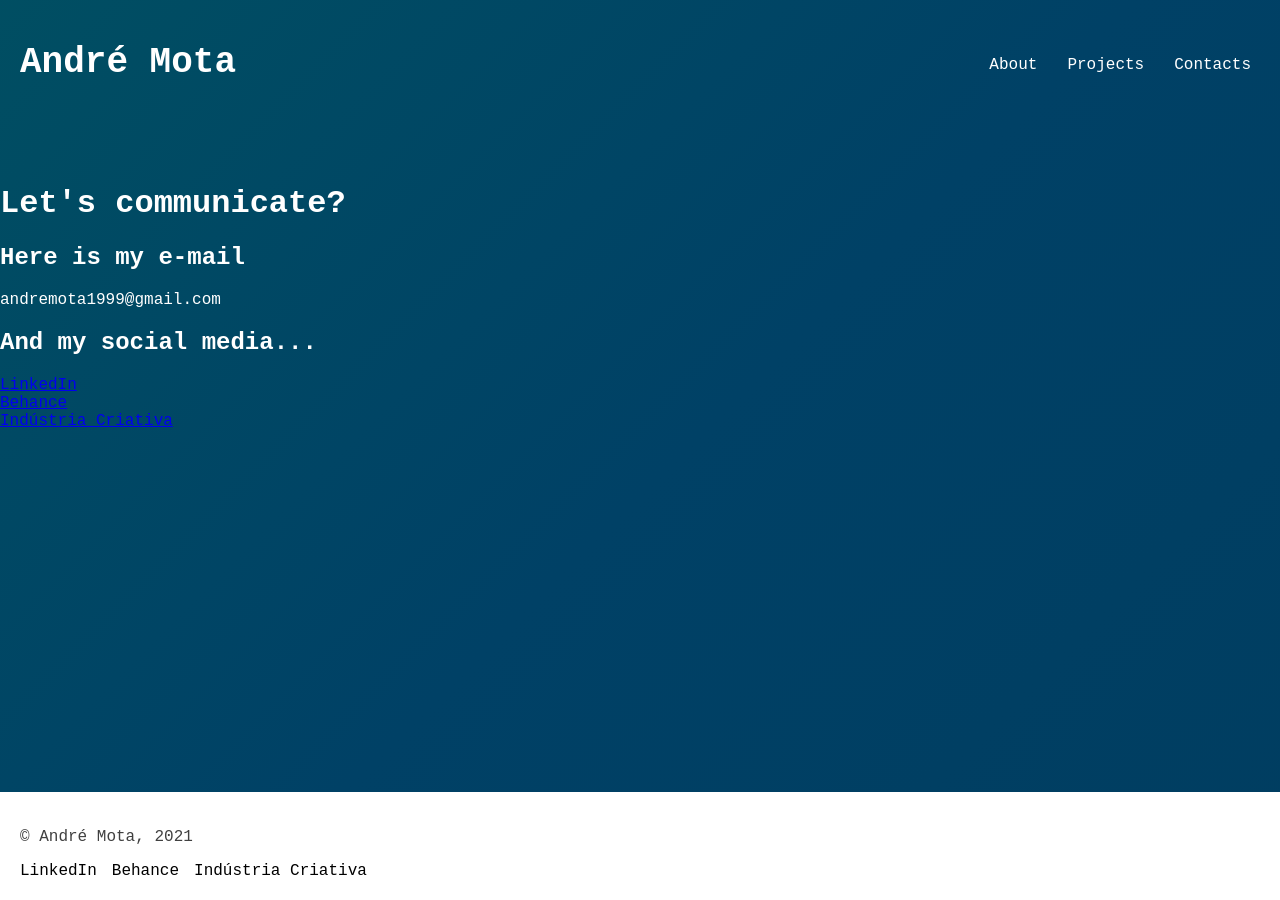
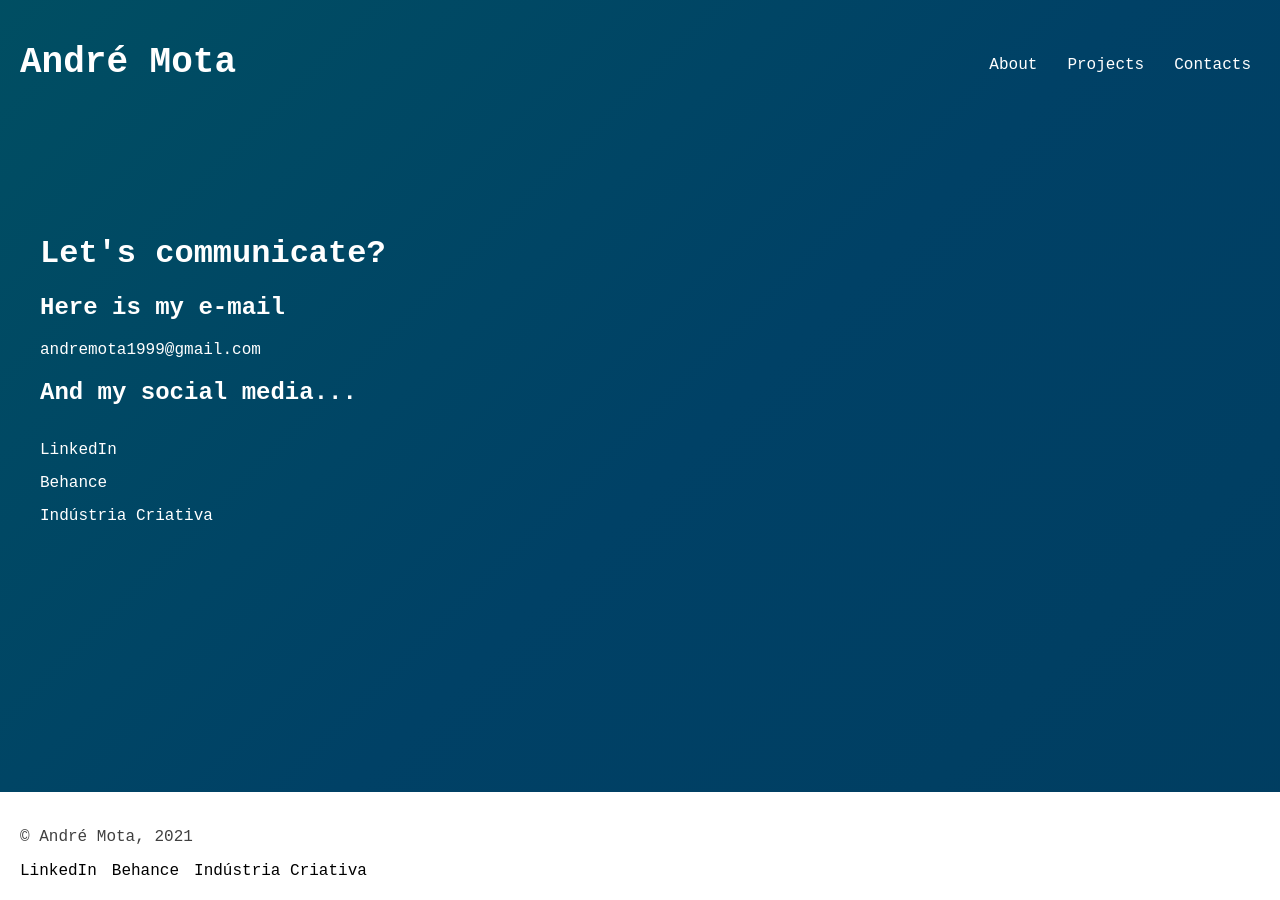
Before and after one commit to andrejpmota/projeto, a Jekyll site: the page built from my_contacts.html, in a window 1280 px wide. Built offline with Jekyll 4.4.1, drawn with Linux system fonts in a browser that asks for light colours.

Commit message:
atualizacoes-pages

```diff
--- a/_includes/navigation-projects.html
+++ b/_includes/navigation-projects.html
@@ -1,7 +1,8 @@
-<nav>
+<div class="normal-page-content">
+    <h1>{{ page.title }}</h1>
     <ul>
         {% for project in site.projects %}
             <li><a href="{{ site.baseurl }}/{{project.url}}">{{ project.title }}</a></li>
             {% endfor %}
     </ul>
-</nav>
+</div>
--- a/_projects/plantome.html
+++ b/_projects/plantome.html
@@ -9,7 +9,7 @@ image-alt:
 permalink: /plantome/
 ---
 <body>
-    <article>
+    <div class="projects-content">
         <h1>PLANTOME</h1>
         <h2>The Brand</h2>
         <p>PLANTOME is a Portuguese brand associated with a concept store based in Lisbon.</p>
--- a/_sass/portfolio.scss
+++ b/_sass/portfolio.scss
@@ -42,7 +42,7 @@ main {
         right: 0;
         /*ver isto depois */
         width: 100vw;
-        height: 100vh;
+        height: 100%;
         animation: gradient 16s ease infinite;
         position: absolute;
         z-index: -1;
@@ -78,6 +78,7 @@ header {
         display: flex;
         flex-direction: row;
         justify-content: flex-end;
+        padding-top: 50px;
         li {
             @include font-bright-body;
             padding: 52px 15px 15px 15px;
@@ -158,6 +159,41 @@ footer {
     }
  }
 
+ /* MY PROJECTS */
+ .normal-page-content {
+    padding: 50px 40px 60px 40px;
+    li {
+        list-style-type: none;
+        padding-top: 15px;
+    }
+    a {
+        color: $color-principal;
+        text-decoration: none;
+        &:hover {
+            text-decoration: overline;
+            color: $color-principal-hover;
+        }
+    }
+ }
+
+ /* CONTACTS
+ fazer igual contacts e projects porque o codigo é o mesmo*/
+
+.contacts-content {
+    padding: 50px 40px 60px 40px;
+    li {
+        list-style-type: none;
+        padding-top: 15px;
+    }
+    a {
+        color: $color-principal;
+        text-decoration: none;
+        &:hover {
+            text-decoration: overline;
+            color: $color-principal-hover;
+        }
+    }
+}
 
  /* PLANTOME */
 
@@ -187,3 +223,9 @@ footer {
         position: absolute;
         z-index: -1;
 }
+
+@media only screen and (min-width: 535px){
+    header ul {
+        padding-top: 0;
+    }
+}
--- a/my_contacts.html
+++ b/my_contacts.html
@@ -2,17 +2,23 @@
 layout: contacts
 title: Contacts
 ---
+
 <body>
-  <h1>Let's communicate?</h1>
-  <h2>Here is my e-mail</h2>
-  <p>andremota1999@gmail.com</p>
+  <div class="contacts-content">
+    <h1>Let's communicate?</h1>
+    <h2>Here is my e-mail</h2>
+    <p>andremota1999@gmail.com</p>
 
-  <h2> And my social media...</h2>
+    <h2> And my social media...</h2>
     <ul>
-      <li><a href=“https://www.linkedin.com/in/andremotadesign/” title=“LinkedIn profile page” target=“_blank”>LinkedIn </a></li>
-      <li><a href=“https://www.behance.net/andremotadesign/” title=“Behance profile page” target=“_blank”>Behance</a></li>
-      <li><a href=“https://industriacriativa.pt/andremotadesign” title=“Industria Criativa profile page” target=“_blank”>Indústria Criativa</a></li>
-  </ul>
+      <li><a href=“https://www.linkedin.com/in/andremotadesign/” title=“LinkedIn profile page” target=“_blank”>LinkedIn
+        </a></li>
+      <li><a href=“https://www.behance.net/andremotadesign/” title=“Behance profile page” target=“_blank”>Behance</a>
+      </li>
+      <li><a href=“https://industriacriativa.pt/andremotadesign” title=“Industria Criativa profile page”
+          target=“_blank”>Indústria Criativa</a></li>
+    </ul>
+  </div>
 
   <div class="background-gradient"></div>
 
--- a/my_projects.html
+++ b/my_projects.html
@@ -4,7 +4,6 @@ title: "My projects"
 ---
 
 <body>
-    <h1>{{ page.title }}</h1>
 
     {% include navigation-projects.html %}
 
```
